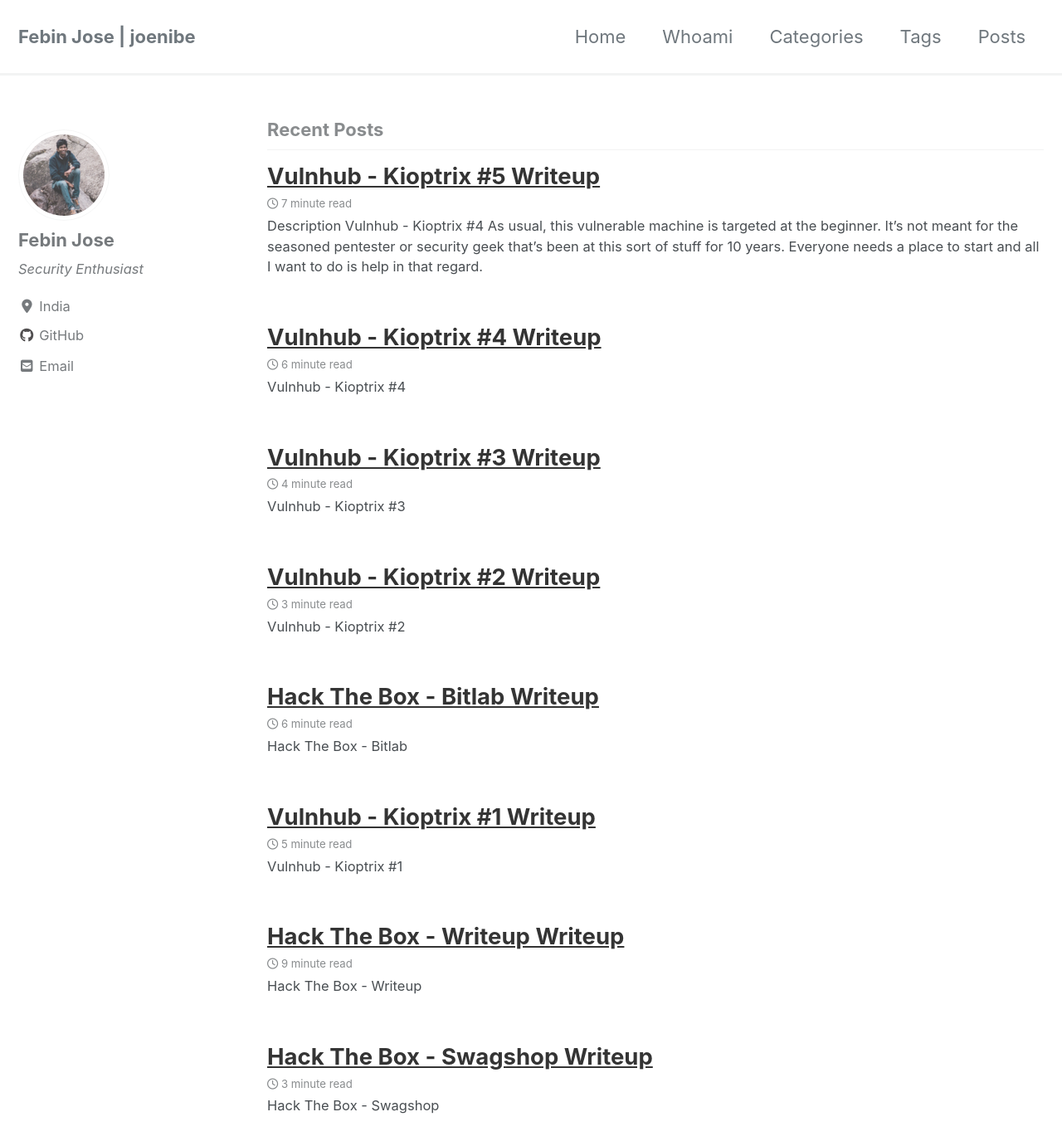
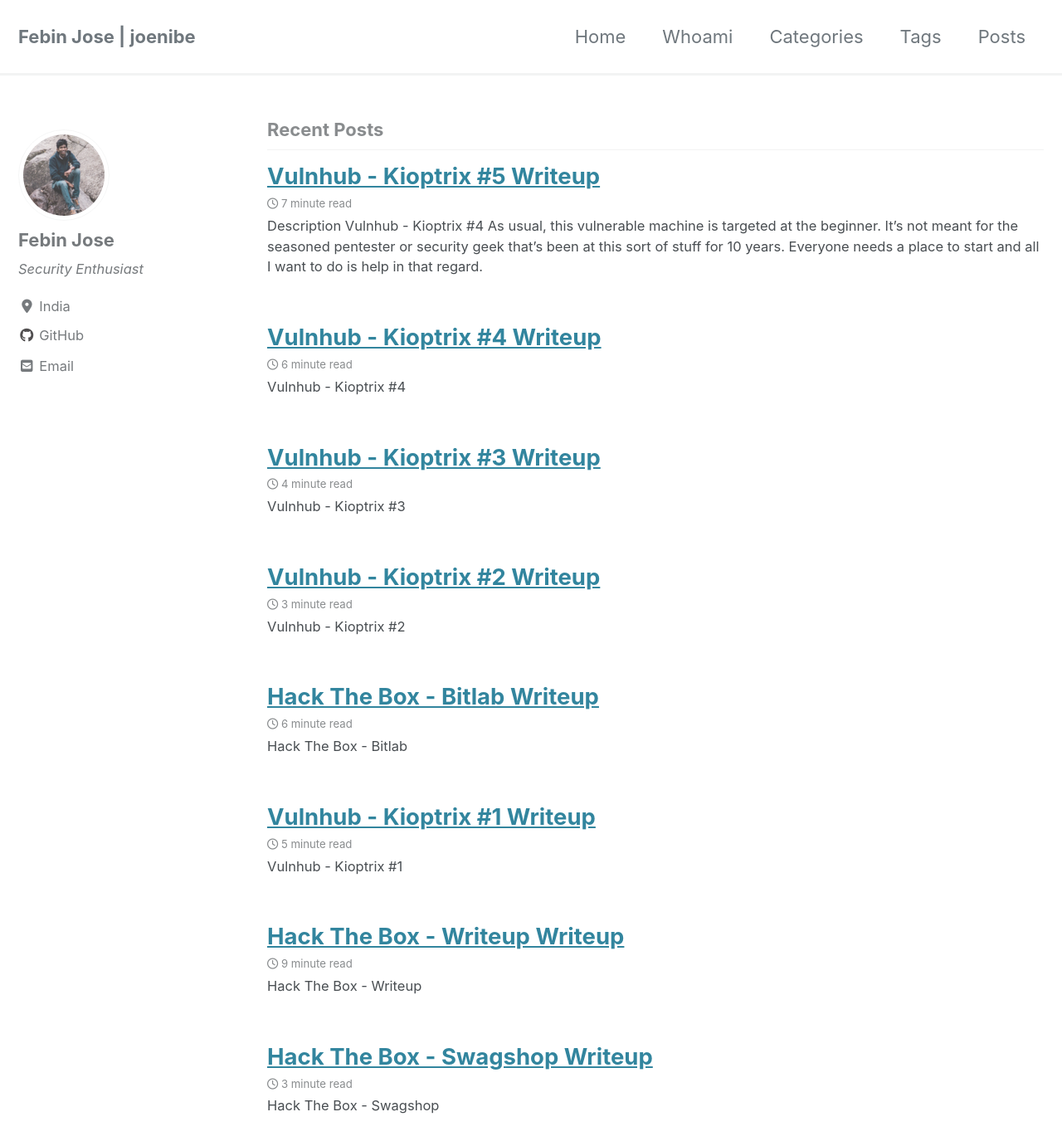
Before and after one commit to JoeNibe/JoeNibe.github.io, a Jekyll site: the page built from index.html, in a window 1280 px wide and 1400 px high. Shown: the top 1381 px of the window at 83% size. Built offline with Jekyll 4.4.1, drawn with Linux system fonts in a browser that asks for light colours; cached includes are drawn as plain includes; nearby versions of some CDN libraries; the list of posts is cut into pages by our own code.

Commit message:
Update _variables.scss

```diff
--- a/_sass/minimal-mistakes/_variables.scss
+++ b/_sass/minimal-mistakes/_variables.scss
@@ -102,7 +102,7 @@
 $xing-color: #006567 !default;
 
 /* links */
-$link-color: #343434 !default;
+$link-color: mix(#000, $info-color, 15%) !default;
 $link-color-hover: mix(#000, $link-color, 25%) !default;
 $link-color-visited: mix(#fff, $link-color, 15%) !default;
 $masthead-link-color: $primary-color !default;
```
